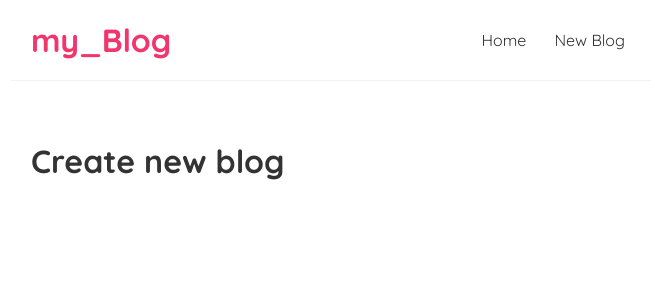
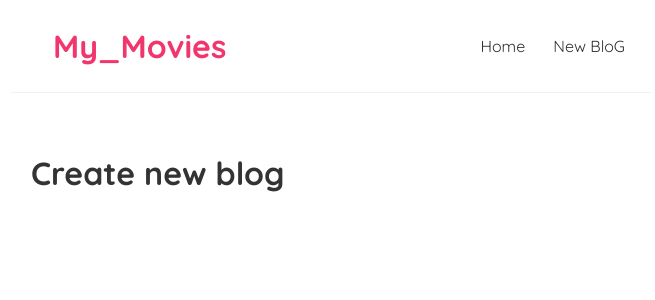
Before and after one commit to anyangomo68055/my-react-app, a React (Create React App) app: page /ceate in a window 1280 px wide. Shown: the top 300 px of the page, without its empty margins (309-964 px from the left). Built offline with nearby package versions, Linux system fonts and the light colour scheme.

Commit message:
Navbar.js

```diff
--- a/src/Navbar.js
+++ b/src/Navbar.js
@@ -1,12 +1,15 @@
 import React from 'react'
+import {Link} from 'react-router-dom';
 
 const Navbar = () => {
   return (
     <div className="navbar">
-      <h1>my_Blog</h1>
+      <Link to= "/">
+      <h1>My_Movies</h1>
+      </Link>
       <div className="links">
-        <a href="/">Home</a>
-        <a href="/create">New Blog</a>
+      <Link to="/">Home</Link>
+      <Link to="/create">New BloG</Link>
       </div>
     </div>
   )
```
